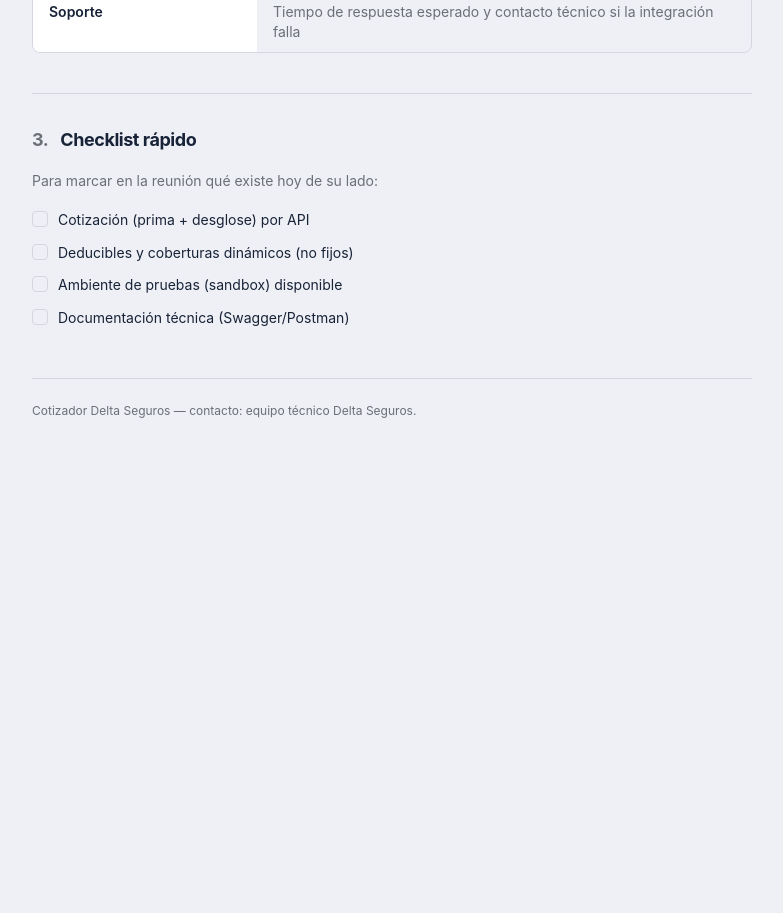
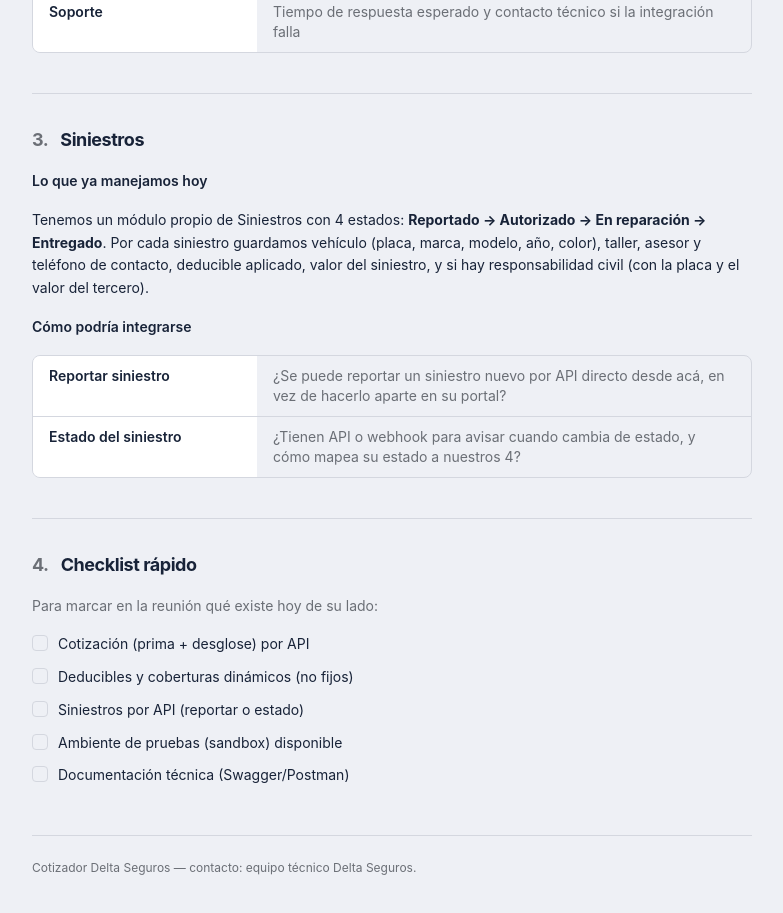
Before and after one commit to dsebastiansandoval/delta-seguros-cotizador, a Next.js app in the folder delta-check/: page /integraciones in a window 1280 px wide. Shown: the part 1420-2333 px from the top of the page, without its empty margins (248-1031 px from the left). Before the commit the page ends 1887 px from the top, so only its background shows below. Built offline with nearby package versions, Linux system fonts and the light colour scheme.

Commit message:
feat: agregar sección Siniestros en /integraciones, antes del checklist
Lo que ya manejamos hoy (4 estados: Reportado/Autorizado/En reparación/
Entregado, y los datos que guarda cada siniestro) y las dos preguntas
reales de cómo podría integrarse (reportar y estado por API/webhook).

```diff
--- a/delta-check/src/app/integraciones/page.tsx
+++ b/delta-check/src/app/integraciones/page.tsx
@@ -112,11 +112,29 @@ export default function IntegracionesPage() {
           />
         </Section>
 
-        <Section n="3." title="Checklist rápido">
+        <Section n="3." title="Siniestros">
+          <p className="font-semibold">Lo que ya manejamos hoy</p>
+          <p>
+            Tenemos un módulo propio de Siniestros con 4 estados: <strong>Reportado → Autorizado → En reparación →
+            Entregado</strong>. Por cada siniestro guardamos vehículo (placa, marca, modelo, año, color), taller,
+            asesor y teléfono de contacto, deducible aplicado, valor del siniestro, y si hay responsabilidad civil
+            (con la placa y el valor del tercero).
+          </p>
+          <p className="font-semibold">Cómo podría integrarse</p>
+          <FieldTable
+            rows={[
+              { campo: "Reportar siniestro", detalle: "¿Se puede reportar un siniestro nuevo por API directo desde acá, en vez de hacerlo aparte en su portal?" },
+              { campo: "Estado del siniestro", detalle: "¿Tienen API o webhook para avisar cuando cambia de estado, y cómo mapea su estado a nuestros 4?" },
+            ]}
+          />
+        </Section>
+
+        <Section n="4." title="Checklist rápido">
           <p className="text-muted">Para marcar en la reunión qué existe hoy de su lado:</p>
           <ul className="flex flex-col gap-2.5">
             <Check>Cotización (prima + desglose) por API</Check>
             <Check>Deducibles y coberturas dinámicos (no fijos)</Check>
+            <Check>Siniestros por API (reportar o estado)</Check>
             <Check>Ambiente de pruebas (sandbox) disponible</Check>
             <Check>Documentación técnica (Swagger/Postman)</Check>
           </ul>
```
